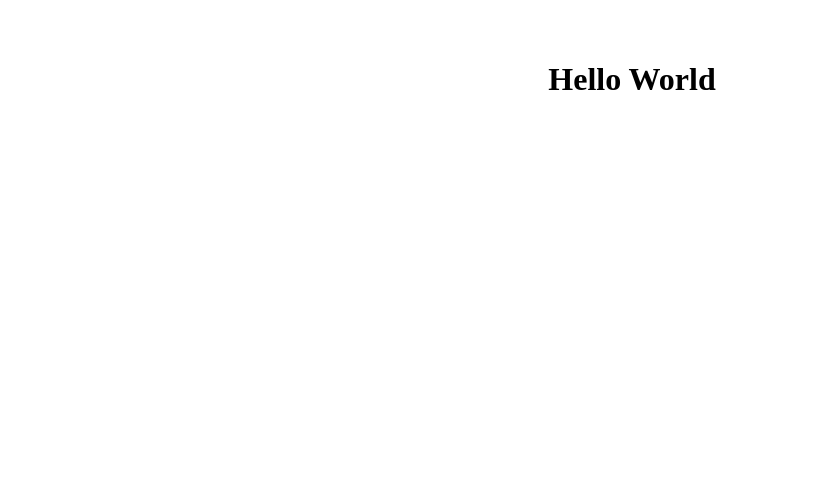
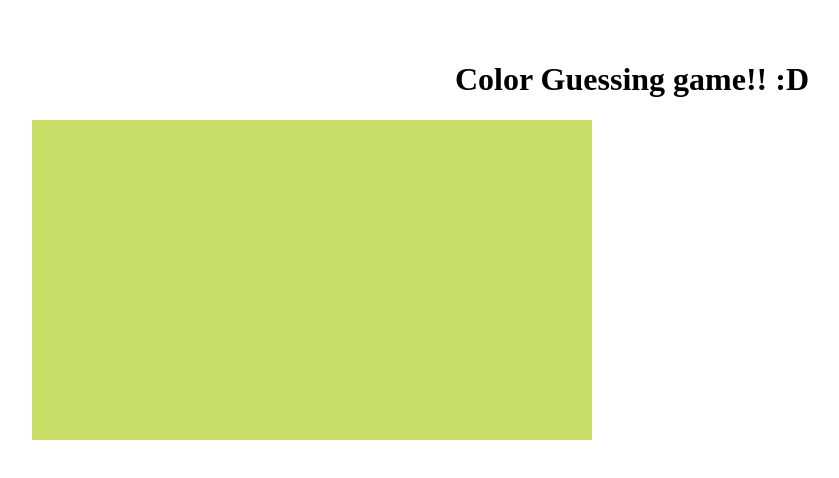
Before and after one commit to Albatraoz12/color-guessing-game, a React (Vite) app: page / in a window 1280 px wide. Shown: the top 478 px of the page, without its empty margins (8-847 px from the left). Built offline with nearby package versions, Linux system fonts and the light colour scheme.

Commit message:
generate random color and display it into a div

```diff
--- a/src/App.jsx
+++ b/src/App.jsx
@@ -1,4 +1,4 @@
-import { useState } from 'react';
+import { useState, useEffect } from 'react';
 import './App.css';
 
 function App() {
@@ -7,11 +7,24 @@ function App() {
   const [message, setMessage] = useState(''); //Display message if user has it right or wrong
   const colors = ['#9C334E', '#5607EE', '#C7DF67']; //Random colors to guess
 
+  useEffect(() => {
+    // Generate a random color as answer
+    const randomIndex = Math.floor(Math.random() * colors.length);
+    const randomColor = colors[randomIndex];
+    setAnswer(randomColor);
+  }, []);
+
   return (
     <>
-      <div>
-        <h1>Hello World</h1>
-      </div>
+      <h1>Color Guessing game!! :D</h1>
+
+      <div
+        style={{
+          backgroundColor: answer,
+          height: '20rem',
+          width: '35rem',
+        }}
+      ></div>
     </>
   );
 }
```
